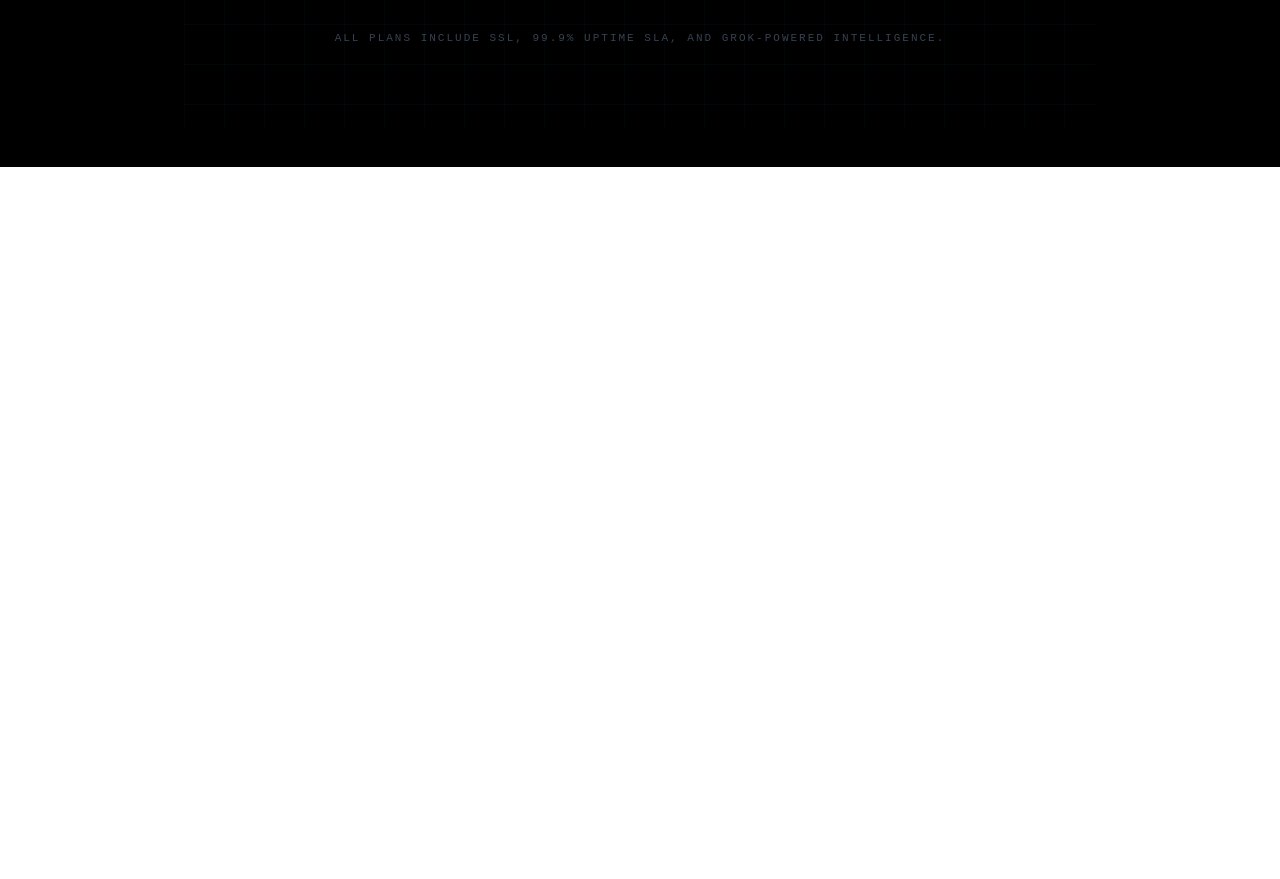
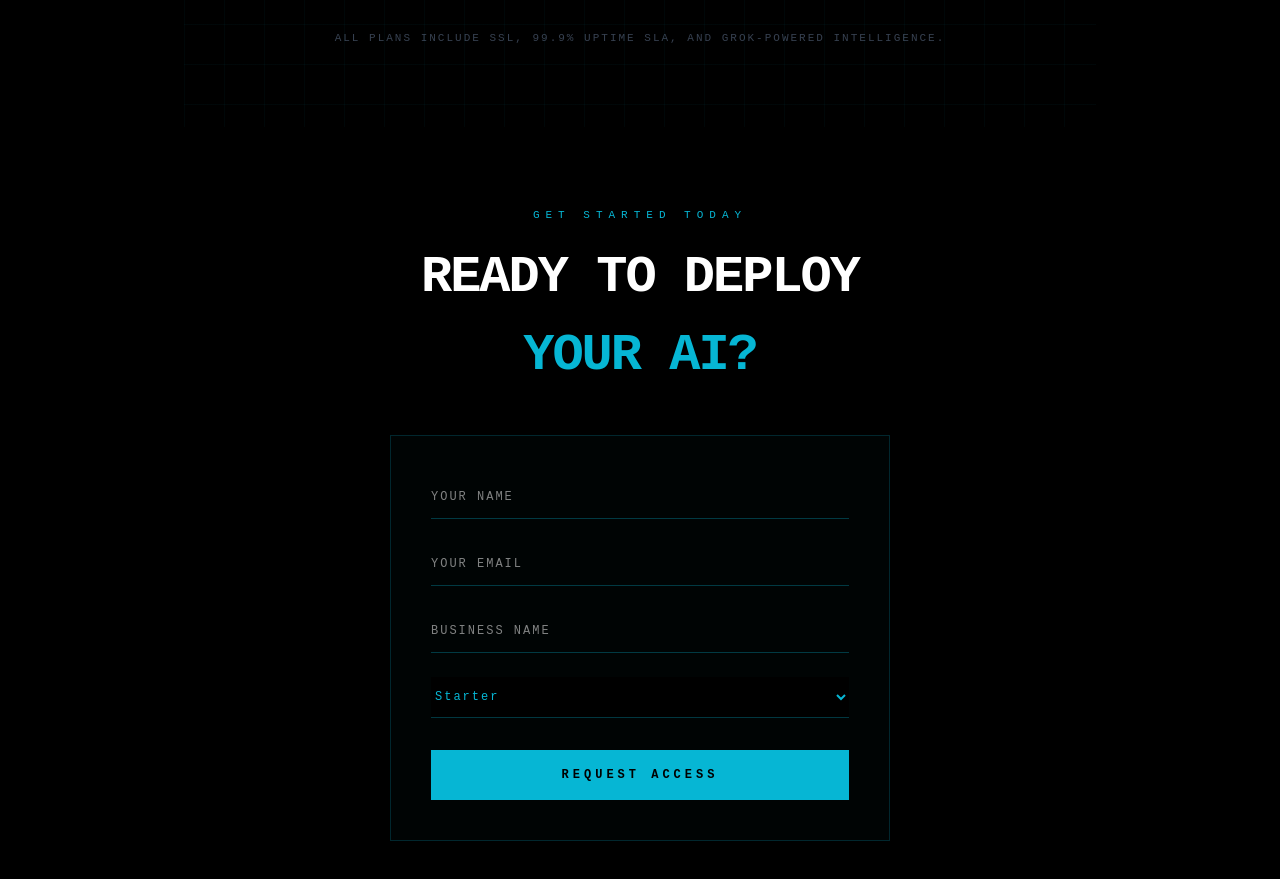
Before and after one commit to davehancock1999-lgtm/nova-ai-solutions, a Next.js app: page / in a window 1280 px wide. Shown: the part 2420-3299 px from the top of the page. Before the commit the page ends 2587 px from the top, so only its background shows below. Built offline with nearby package versions, Linux system fonts and the light colour scheme.

Commit message:
Add lead capture form

```diff
--- a/app/page.tsx
+++ b/app/page.tsx
@@ -1,7 +1,7 @@
 "use client";
 import ChatDemo from './ChatDemo';
 import Pricing from './Pricing';
-
+import LeadCapture from './LeadCapture';
 export default function Home() {
   return (
     <main style={{ backgroundColor: '#000', minHeight: '100vh', color: 'white', display: 'flex', flexDirection: 'column', alignItems: 'center', justifyContent: 'center', padding: '40px', fontFamily: 'sans-serif' }}>
@@ -27,6 +27,7 @@ export default function Home() {
       </div>
 
       <Pricing />
+      <LeadCapture />
     </main>
   );
 }
```
